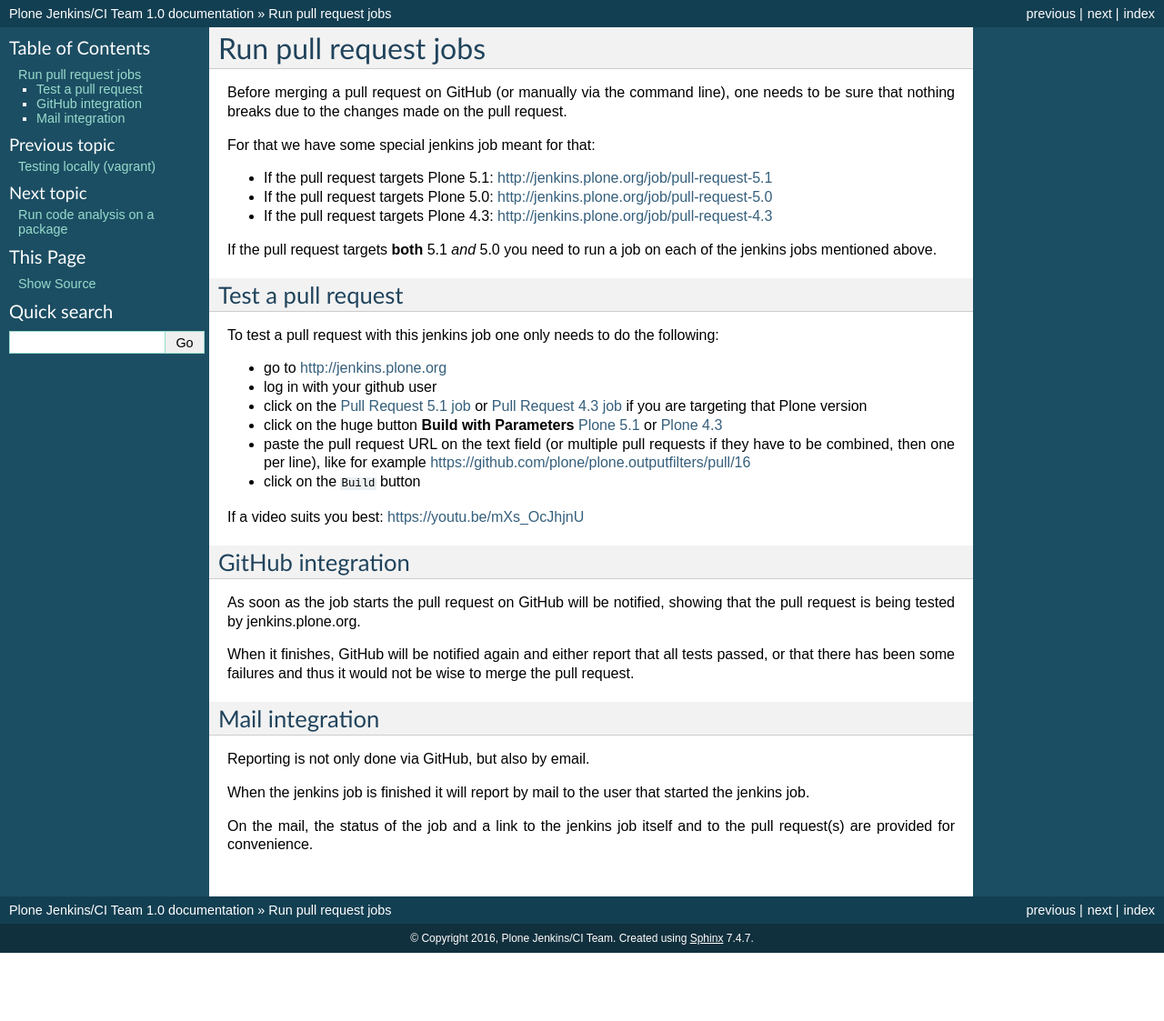
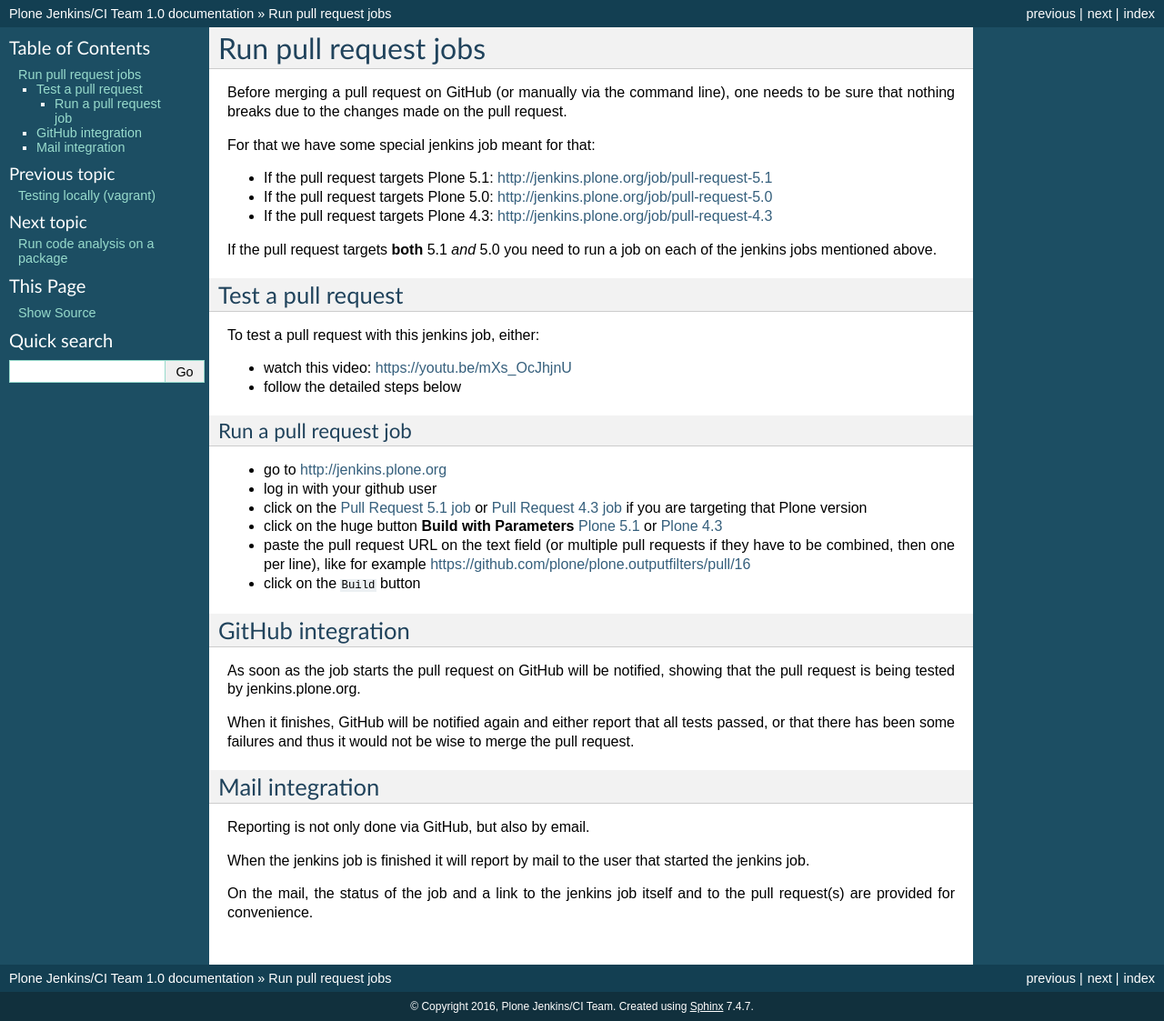
Before and after one commit to plone/jenkins.plone.org, a Sphinx documentation site: the page built from docs/source/run-pull-request-jobs.rst, in a window 1280 px wide. Shown: the whole page at 91% size. Built offline with Sphinx 7.4.7, drawn with Linux system fonts in a browser that asks for light colours; before the commit the page ends 1048 px from its top, so only the background shows below that.

Commit message:
Improve the pull request job docs

```diff
--- a/docs/source/run-pull-request-jobs.rst
+++ b/docs/source/run-pull-request-jobs.rst
@@ -16,8 +16,13 @@
 
 Test a pull request
 ===================
-To test a pull request with this jenkins job one only needs to do the following:
+To test a pull request with this jenkins job, either:
 
+- watch this video: https://youtu.be/mXs_OcJhjnU
+- follow the detailed steps below
+
+Run a pull request job
+----------------------
 - go to http://jenkins.plone.org
 - log in with your github user
 - click on the `Pull Request 5.1 job <http://jenkins.plone.org/job/pull-request-5.1>`_
@@ -30,7 +35,6 @@
   like for example https://github.com/plone/plone.outputfilters/pull/16
 - click on the ``Build`` button
 
-If a video suits you best: https://youtu.be/mXs_OcJhjnU
 
 GitHub integration
 ==================
--- a/jobs.yml
+++ b/jobs.yml
@@ -631,7 +631,7 @@
     parameters:
         - text:
             name: PULL_REQUEST_URL
-            description: 'URLs of the github pull requests, e.g. "https://github.com/plone/plone.app.discussion/pull/56", when testing multiple pull requests put one on each line.'
+            description: 'URLs of the github pull requests, see the documentation http://jenkinsploneorg.readthedocs.io/en/latest/run-pull-request-jobs.html'
 
     scm:
         - buildout-coredev:
```
